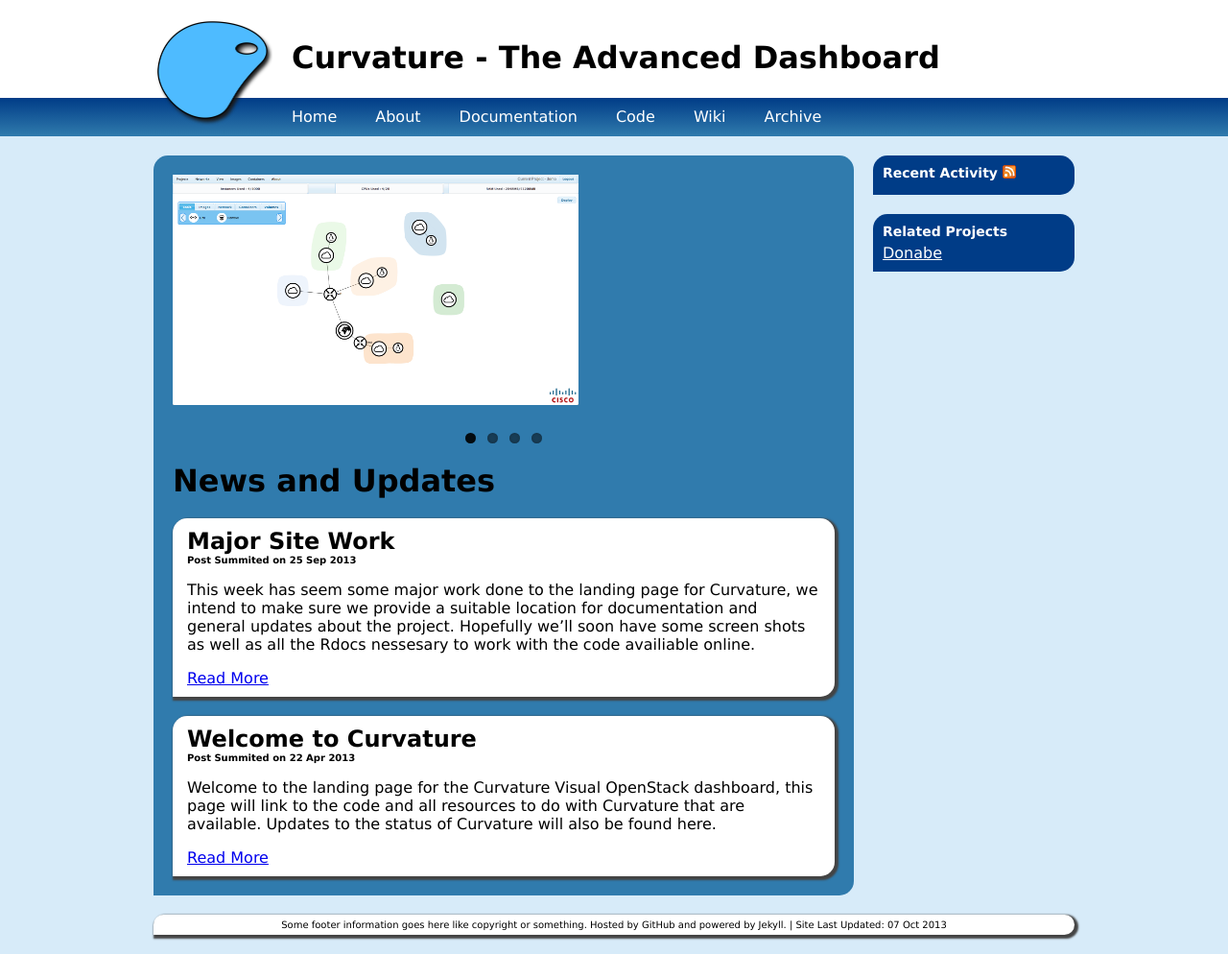
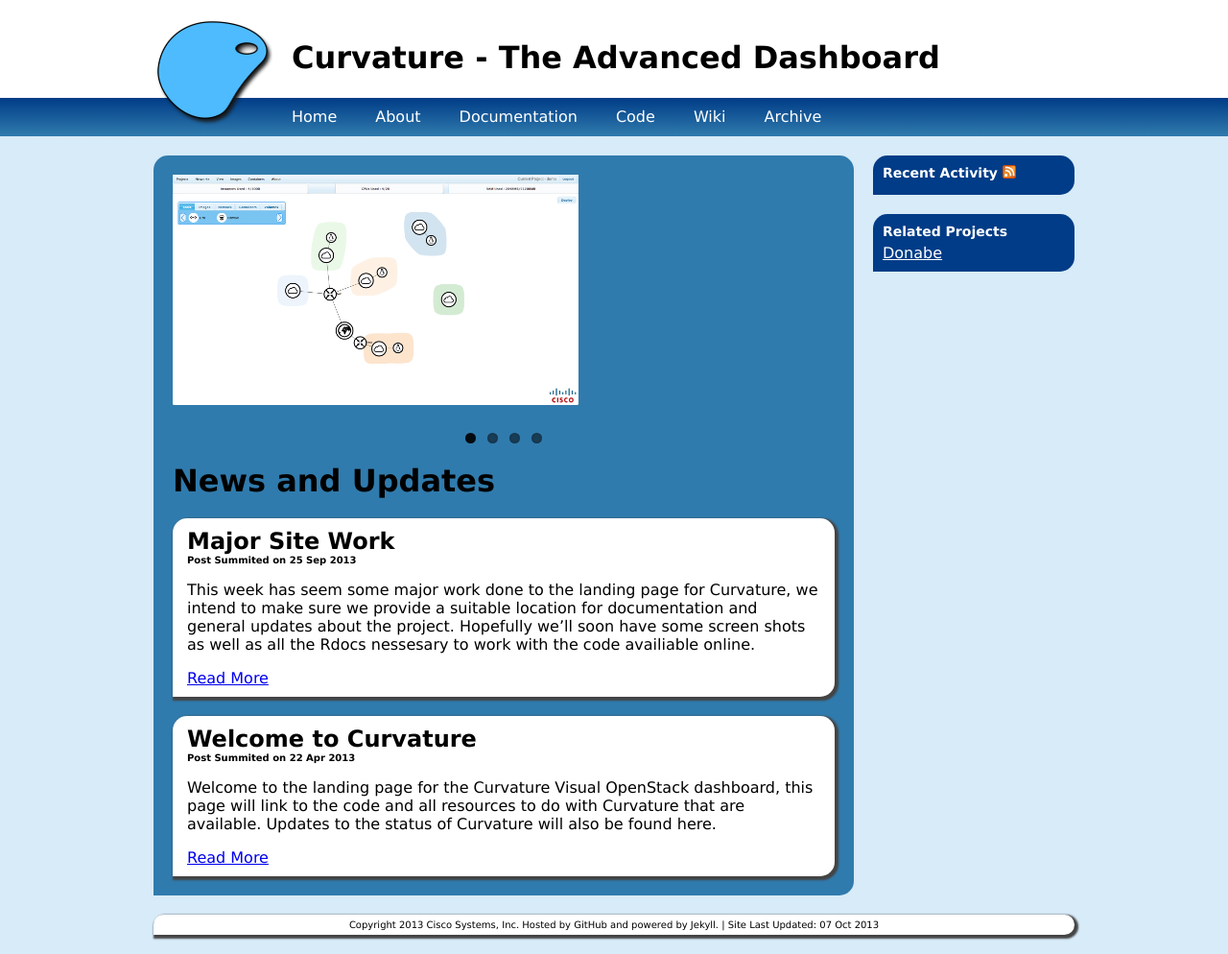
Before and after one commit to CiscoSystems/curvature, a Jekyll site: the page built from index.html, in a window 1280 px wide. Shown: the whole page at 96% size. Built offline with Jekyll 4.4.1, drawn with Linux system fonts in a browser that asks for light colours; comment, search, counter and statistics services are not loaded.

Commit message:
Update footer.html
Added copyright info to footer

```diff
--- a/_includes/footer.html
+++ b/_includes/footer.html
@@ -1,3 +1,3 @@
 <div id="footer">
-  <p> Some footer information goes here like copyright or something. Hosted by GitHub and powered by Jekyll. | Site Last Updated: {{ site.time | date_to_string }} </p>
+  <p> Copyright 2013 Cisco Systems, Inc. Hosted by GitHub and powered by Jekyll. | Site Last Updated: {{ site.time | date_to_string }} </p>
 </div>
```
